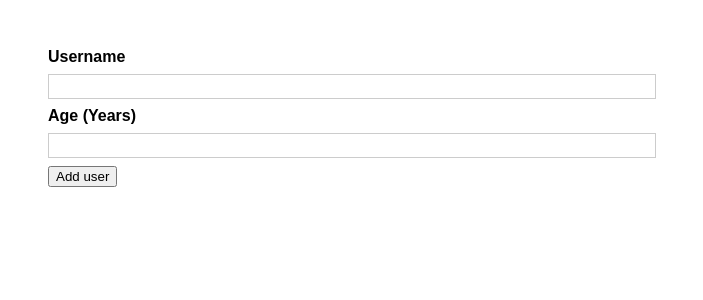
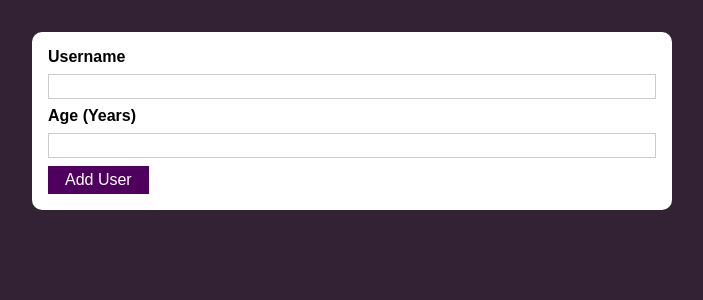
Before and after one commit to bruflor/task-project, a React (Create React App) app: page / in a window 1280 px wide. Shown: the top 300 px of the page, without its empty margins (288-991 px from the left). Built offline with nearby package versions, Linux system fonts and the light colour scheme.

Commit message:
button reusable

```diff
--- a/src/App.css
+++ b/src/App.css
@@ -1,3 +1,6 @@
+body {
+  background: #323;
+}
 #goals {
   width: 35rem;
   max-width: 90%;
--- a/src/App.js
+++ b/src/App.js
@@ -1,7 +1,7 @@
-import React, { useState } from "react";
+// import React, { useState } from "react";
 
-import CourseGoalList from "./components/CourseGoals/CourseGoalList/CourseGoalList";
-import CourseInput from "./components/CourseGoals/CourseInput/CourseInput";
+// import CourseGoalList from "./components/CourseGoals/CourseGoalList/CourseGoalList";
+// import CourseInput from "./components/CourseGoals/CourseInput/CourseInput";
 import AddUser from "./components_user/AddUser";
 import "./App.css";
 
--- a/src/components_user/AddUser.js
+++ b/src/components_user/AddUser.js
@@ -1,7 +1,9 @@
+import React from "react";
 import Card from "./cards/Card";
 import classes from "./AddUser.module.css";
+import Button from "./button/Button";
 
-const AddUser = () => {
+const AddUser = (props) => {
   const addUserHandler = (event) => {
     event.preventDefault();
   };
@@ -10,11 +12,10 @@
     <Card className={classes.input}>
       <form onSubmit={addUserHandler}>
         <label htmlFor="username">Username</label>
-        <input id="username" type="text"></input>
-
+        <input id="username" type="text" />
         <label htmlFor="age">Age (Years)</label>
-        <input id="age" type="number"></input>
-        <button type="submit">Add user</button>
+        <input id="age" type="number" />
+        <Button type="submit">Add User</Button>
       </form>
     </Card>
   );
--- /dev/null
+++ b/src/components_user/button/Button.js
@@ -0,0 +1,14 @@
+import classes from "./Button.module.css";
+const Button = (props) => {
+  return (
+    <button
+      className={classes.button}
+      type={props.type || "button"}
+      onClick={props.onClick}
+    >
+      {props.children}
+    </button>
+  );
+};
+
+export default Button;
--- /dev/null
+++ b/src/components_user/button/Button.module.css
@@ -0,0 +1,18 @@
+.button {
+  font: inherit;
+  border: 1px solid #4f005f;
+  background: #4f005f;
+  color: white;
+  padding: 0.25rem 1rem;
+}
+
+.button:hover,
+.button:active {
+  cursor: pointer;
+  background: #741188;
+  border-color: #741188;
+}
+
+.button:focus {
+  outline: none;
+}
--- a/src/components_user/cards/Card.module.css
+++ b/src/components_user/cards/Card.module.css
@@ -1,5 +1,5 @@
 .card {
-  background: white;
+  background: #fff;
   box-shadow: 0 2px 8px #0000.26;
   border-radius: 10px;
 }
```
Also changed, not shown: 1 other file (tests, documents, lock files or other folders).
